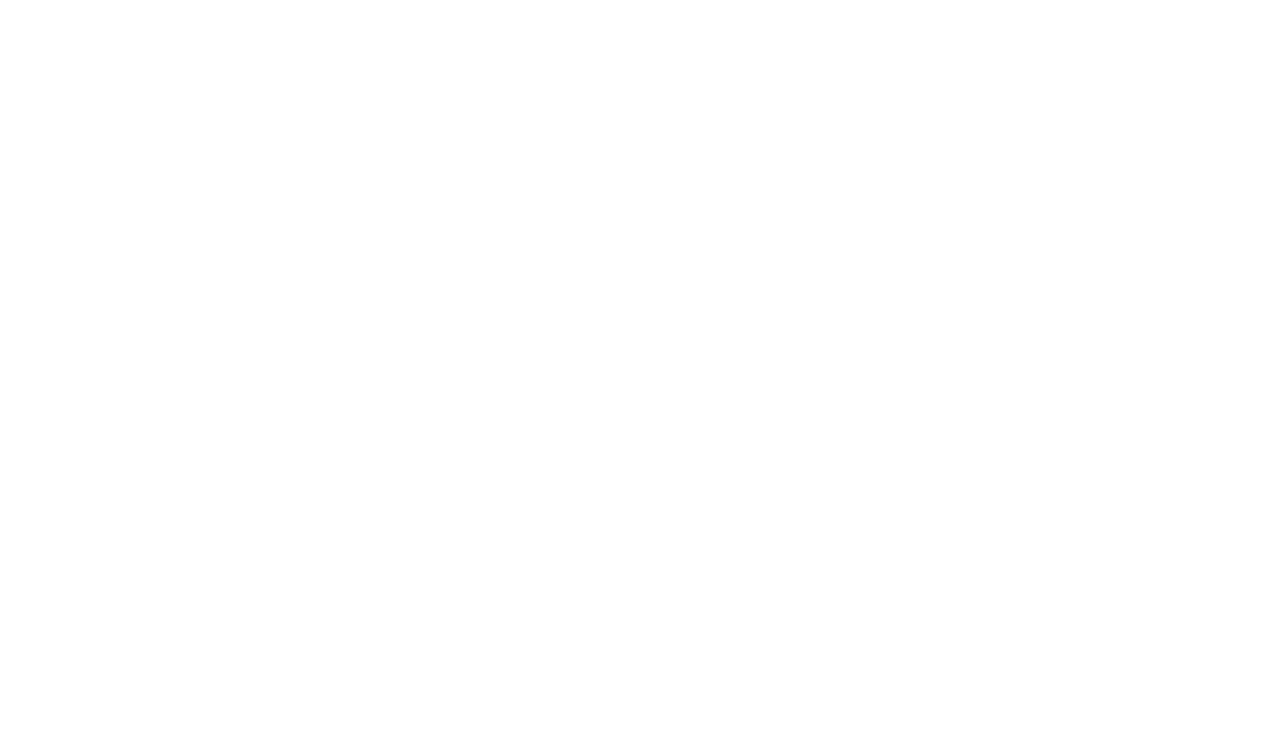
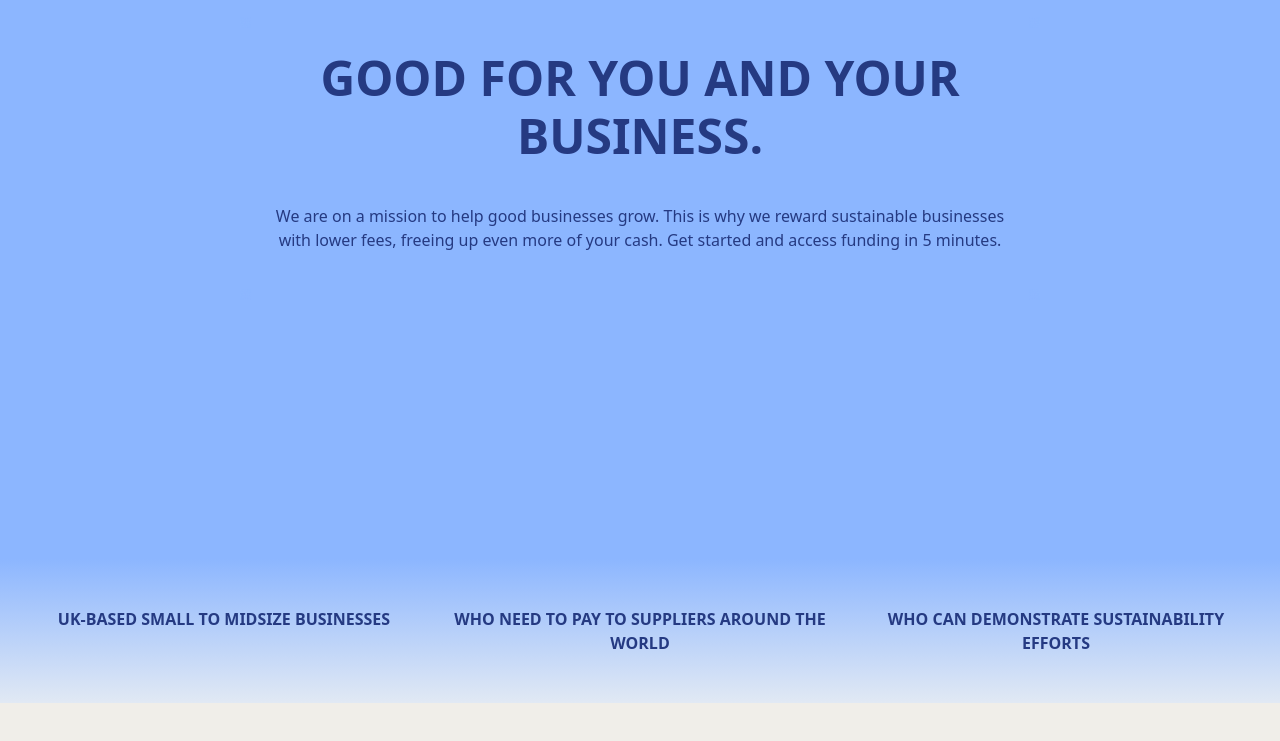
Before and after one commit to laneirab/AboutUsVGM, a React (Vite) app: page / in a window 1280 px wide. Shown: the part 1863-2604 px from the top of the page. Before the commit the page ends 1622 px from the top, so only its background shows below. Built offline with nearby package versions, Linux system fonts and the light colour scheme; a web font is replaced by a local one.

Commit message:
Son las 3 de la mañana y yo no he dormido nada

```diff
--- a/src/Pages/App.tsx
+++ b/src/Pages/App.tsx
@@ -1,13 +1,16 @@
 import React from 'react';
 import {Header} from '../Pages/Header.tsx';
 import {CreativeSection} from '../Pages/CreativeSection.tsx';
+import {Benefits} from '../Pages/Benefits.tsx';
+import { Services } from '../Pages/Services.tsx';
 
 const App: React.FC = () => {
-  console.log('Header loaded');
   return (
     <div>
       <Header />
       <CreativeSection />
+      <Benefits />
+      <Services />
     </div>
   );
 };
--- /dev/null
+++ b/src/Pages/Benefits.tsx
@@ -0,0 +1,23 @@
+// src/Pages/CreativeSection.tsx
+import React from 'react';
+import '../Styles/benefits.css';
+
+export const Benefits: React.FC = () => {
+  return (
+    <section className="business-section">
+      <div className="background-image">
+        <div className="overlay">
+          <h2 className="title">GOOD FOR YOU AND YOUR BUSINESS.</h2>
+          <p className="subtitle">
+            We are on a mission to help good businesses grow. This is why we reward sustainable businesses with lower fees, freeing up even more of your cash. Get started and access funding in 5 minutes.
+          </p>
+        </div>
+      </div>
+      <div className="benefits">
+        <div className="benefit">UK-BASED SMALL TO MIDSIZE BUSINESSES</div>
+        <div className="benefit">WHO NEED TO PAY TO SUPPLIERS AROUND THE WORLD</div>
+        <div className="benefit">WHO CAN DEMONSTRATE SUSTAINABILITY EFFORTS</div>
+      </div>
+    </section>
+  );
+};
--- /dev/null
+++ b/src/Pages/Services.tsx
@@ -0,0 +1,38 @@
+import React from 'react';
+import '../Styles/services.css';
+
+export const Services: React.FC = () => {
+  return (
+    <main>
+      <section className="section section1">
+        <div className="content">
+          <h2><strong>First</strong>, we set up the <em>snapping</em> points</h2>
+        </div>
+      </section>
+
+      <section className="section section2">
+        <div className="content">
+          <h2><strong>Next</strong>, we set up the <em>scrolling</em> animation</h2>
+        </div>
+      </section>
+
+      <section className="section section3">
+        <div className="content">
+          <h2><strong>Then</strong>, we position a <em>fixed</em> layout</h2>
+        </div>
+      </section>
+
+      <section className="section section4">
+        <div className="content">
+          <h2><strong>Finally</strong>, we create the <em>transition</em> effects</h2>
+        </div>
+      </section>
+
+      <section className="section section5">
+        <div className="content">
+          <h2><strong>Caveats</strong></h2>
+        </div>
+      </section>
+    </main>
+  );
+};
--- /dev/null
+++ b/src/Styles/benefits.css
@@ -0,0 +1,69 @@
+.business-section {
+    width: 100%;
+    overflow: hidden;
+  }
+
+  .background-image {
+    position: relative;
+    height: 100vh;
+    background: #8cb6ff;
+    display: flex;
+    align-items: center;
+    justify-content: center;
+    text-align: center;
+  }
+
+  .overlay {
+    color: #253A82;
+    max-width: 800px;
+    padding: 2rem;
+    backdrop-filter: blur(5px);
+  }
+
+  .title {
+    font-size: 3rem;
+    font-weight: 800;
+    color: #253A82;
+  }
+
+  .subtitle {
+    font-size: 1rem;
+    font-weight: 400;
+    color: #253A82;
+    margin-top: 1rem;
+  }
+
+  .benefits {
+    display: flex;
+    justify-content: space-around;
+    background: linear-gradient(to top, #e1e9f4, #8cb6ff);
+    padding: 2rem 1rem;
+    flex-wrap: wrap;
+  }
+
+  .benefit {
+    flex: 1 1 300px;
+    margin: 1rem;
+    font-weight: 700;
+    color: #253A82;
+    text-align: center;
+  }
+
+  @media (max-width: 768px) {
+    .title {
+      font-size: 2rem;
+    }
+
+    .subtitle {
+      font-size: 0.9rem;
+    }
+
+    .benefits {
+      flex-direction: column;
+      align-items: center;
+    }
+
+    .benefit {
+      margin: 1rem 0;
+    }
+  }
--- /dev/null
+++ b/src/Styles/services.css
@@ -0,0 +1,34 @@
+html, body {
+    height: 100dvh;
+    width: 100vw;
+    margin: 0;
+    padding: 0;
+  }
+
+  main {
+    display: flex;
+    flex-direction: row;
+    scroll-snap-type: x mandatory;
+    overflow-x: scroll;
+    width: 100vw;
+  }
+
+  .section {
+    scroll-snap-align: center;
+    min-width: 100vw;
+    height: 100dvh;
+    display: flex;
+    align-items: center;
+    justify-content: center;
+    color: #000;
+  }
+
+  .section1 { background-color: #F0EEE9; }
+  .section2 { background-color: #243981; color: white; }
+  .section3 { background-color: #AB9DFF; }
+  .section4 { background-color: #C0E0FF; }
+  .section5 { background-color: #E3FC87; }
+
+  .content {
+    text-align: center;
+  }
```
